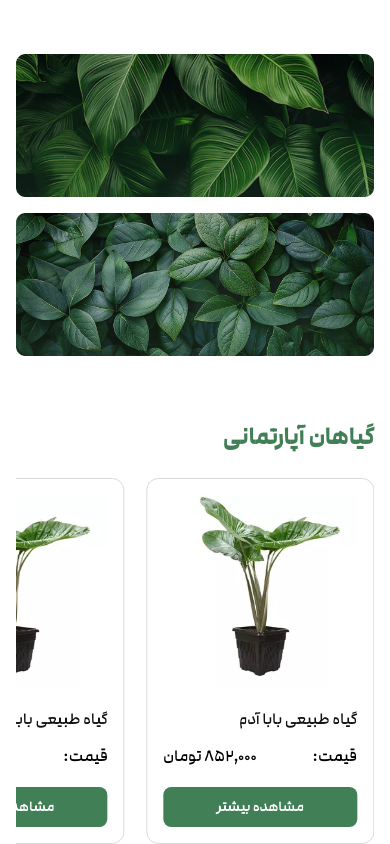
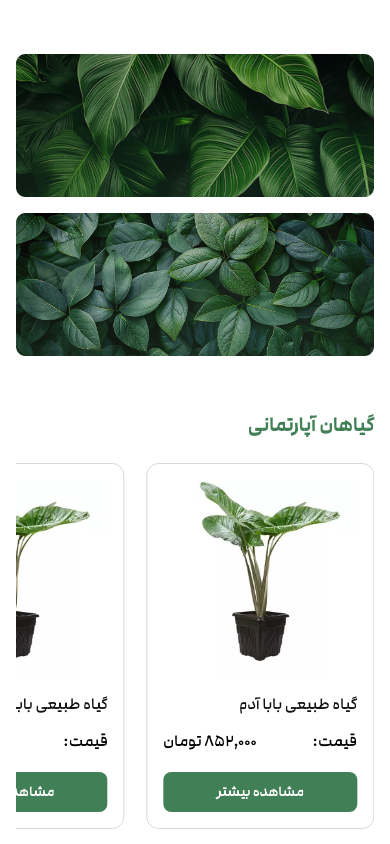
Before and after one commit to alisadeghi192/nextjs-full-stack-ecommerce-giahland, a Next.js app: page / in a window 390 px wide. Shown: the part 1304-2148 px from the top of the page. Built offline with nearby package versions, Linux system fonts and the light colour scheme.

Commit message:
fix(products): improve responsive sizing in slider

```diff
--- a/src/app/components/features/products/ProductSlider.tsx
+++ b/src/app/components/features/products/ProductSlider.tsx
@@ -26,8 +26,8 @@ export default function ProductSlider({ title, products }: ProductSliderProps) {
   const swiperRef = useRef<SwiperType | null>(null);
 
   return (
-    <div className="relative mt-16">
-      <h4 className="text-primary mb-6 text-2xl/8.5 font-bold">{title}</h4>
+    <div className="relative mt-16 max-sm:mt-13.75">
+      <h4 className="text-primary mb-6 text-2xl/8.5 font-bold max-sm:font-semibold max-sm:text-xl/7">{title}</h4>
       <div className="relative">
         <Swiper
           onBeforeInit={(swiper) => {
```
